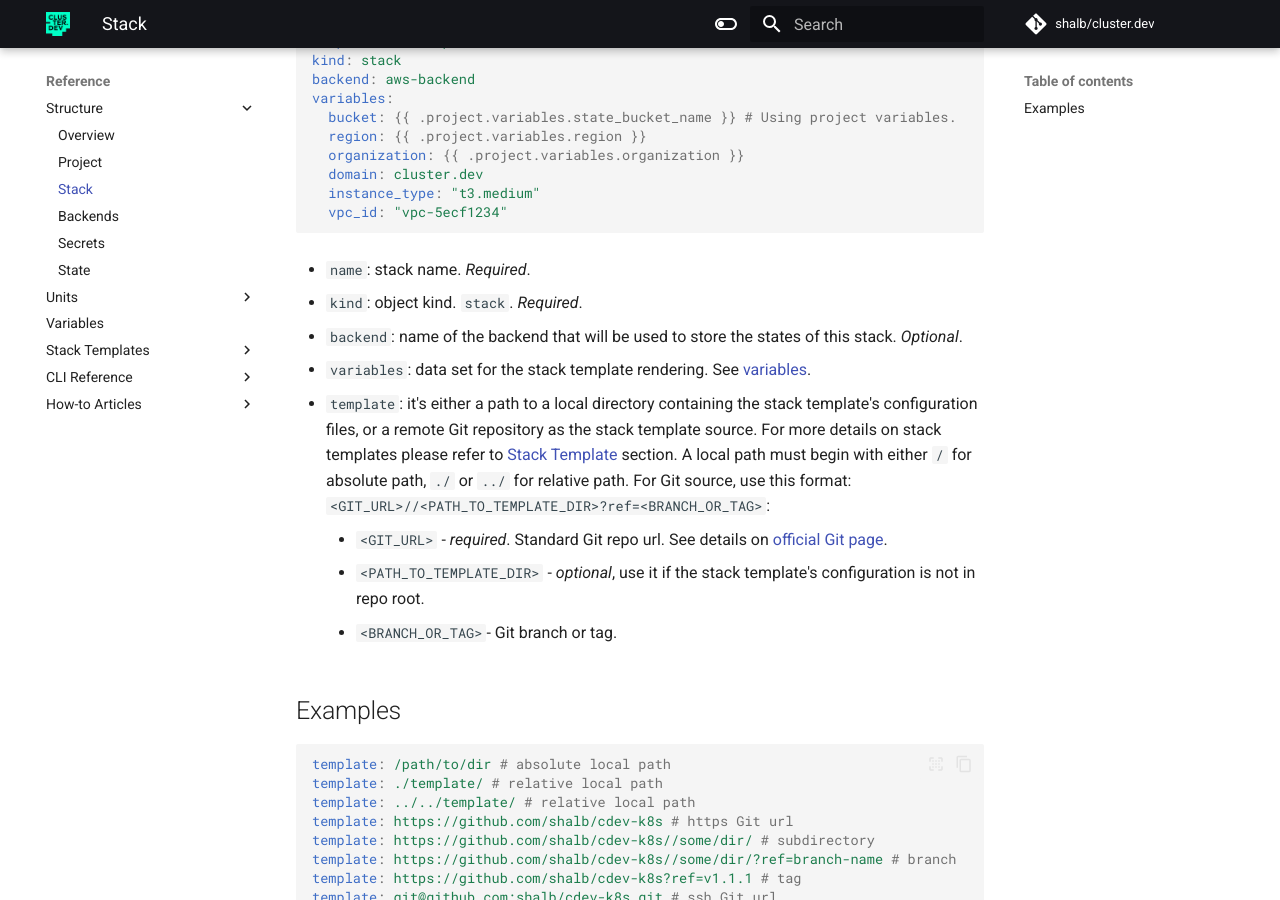
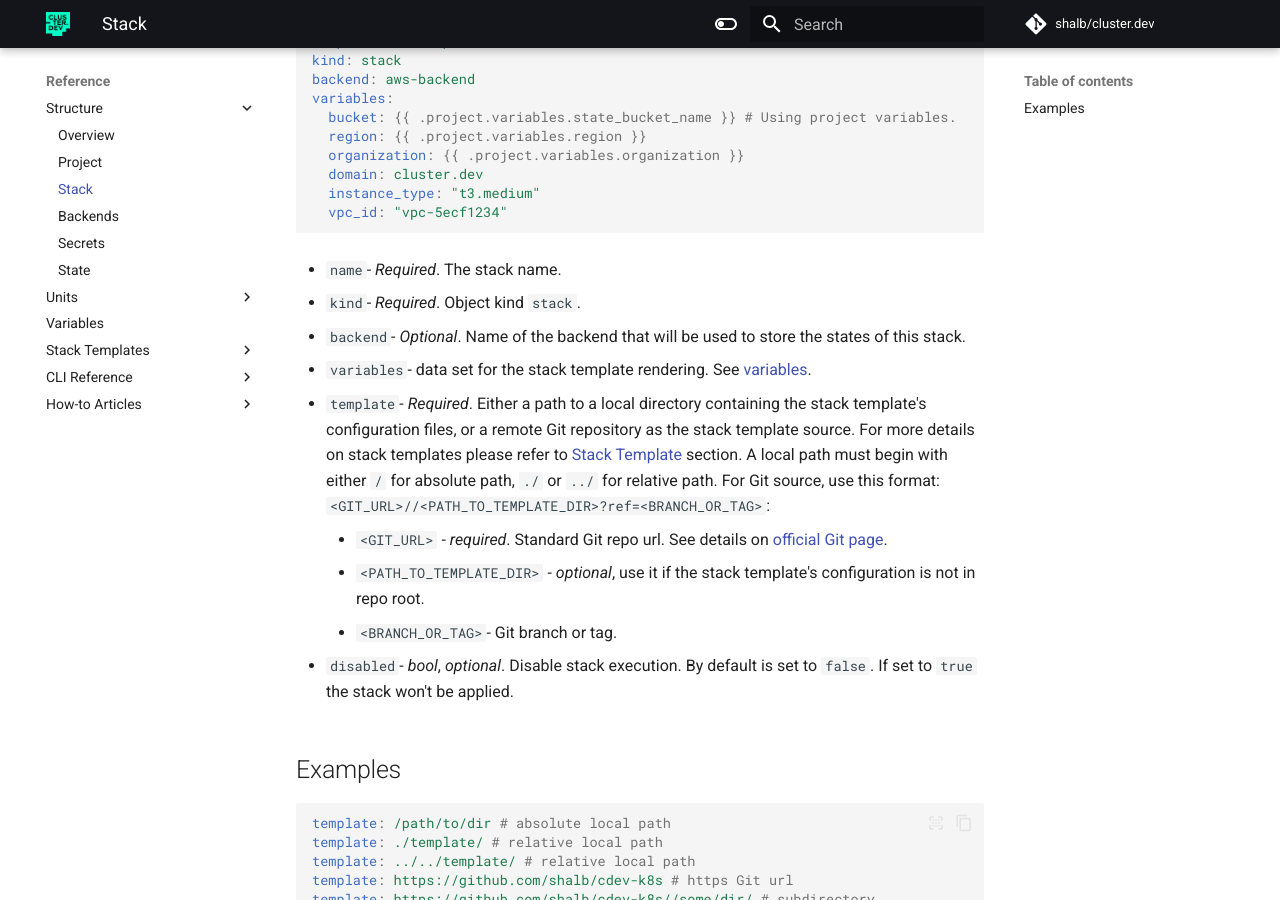
Before and after one commit to shalb/cluster.dev, an MkDocs documentation site: the page built from docs/structure-stack.md, in a window 1280 px wide and 900 px high, scrolled down 446 px. Built offline with MkDocs 1.6.1 and Material for MkDocs 9.7.7, drawn with Linux system fonts in a browser that asks for light colours; comment, search, counter and statistics services are not loaded.

Commit message:
Add `disabled` option for stack object

````diff
--- a/docs/structure-stack.md
+++ b/docs/structure-stack.md
@@ -22,18 +22,20 @@ variables:
   vpc_id: "vpc-5ecf1234"
 ```
 
-* `name`: stack name. *Required*.
+* `name`- *Required*. The stack name.
 
-* `kind`: object kind. `stack`. *Required*.
+* `kind`- *Required*. Object kind `stack`.
 
-* `backend`: name of the backend that will be used to store the states of this stack. *Optional*.
+* `backend`- *Optional*. Name of the backend that will be used to store the states of this stack.
 
-* `variables`: data set for the stack template rendering. See [variables](https://docs.cluster.dev/templating/#variables).
+* `variables`- data set for the stack template rendering. See [variables](https://docs.cluster.dev/templating/#variables).
 
-*  `template`: it's either a path to a local directory containing the stack template's configuration files, or a remote Git repository as the stack template source. For more details on stack templates please refer to [Stack Template](https://docs.cluster.dev/stack-templates-overview/) section. A local path must begin with either `/` for absolute path, `./` or `../` for relative path. For Git source, use this format: `<GIT_URL>//<PATH_TO_TEMPLATE_DIR>?ref=<BRANCH_OR_TAG>`:
+*  `template`- *Required*. Either a path to a local directory containing the stack template's configuration files, or a remote Git repository as the stack template source. For more details on stack templates please refer to [Stack Template](https://docs.cluster.dev/stack-templates-overview/) section. A local path must begin with either `/` for absolute path, `./` or `../` for relative path. For Git source, use this format: `<GIT_URL>//<PATH_TO_TEMPLATE_DIR>?ref=<BRANCH_OR_TAG>`:
     * `<GIT_URL>` - *required*. Standard Git repo url. See details on [official Git page](https://git-scm.com/docs/git-clone#_git_urls).
     * `<PATH_TO_TEMPLATE_DIR>` - *optional*, use it if the stack template's configuration is not in repo root.
     * `<BRANCH_OR_TAG>`- Git branch or tag.
+
+* `disabled`- *bool*, *optional*. Disable stack execution. By default is set to `false`. If set to `true` the stack won't be applied.
 
 ## Examples
 
````
Also changed, not shown: docs/structure-project.md (+5 -5 lines).
